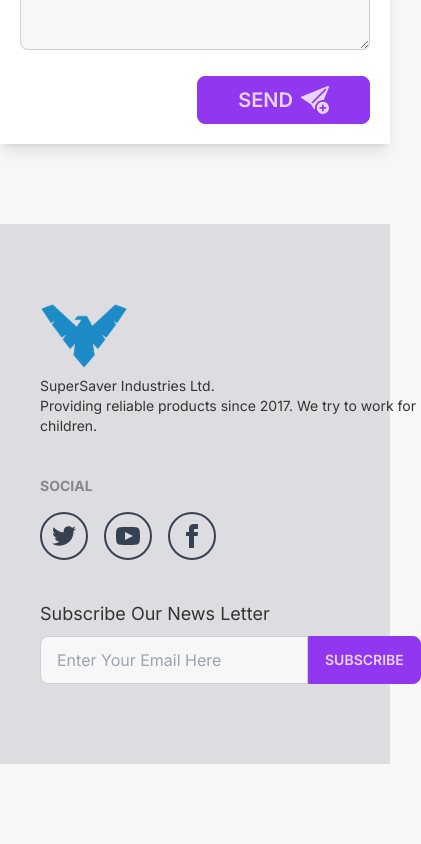
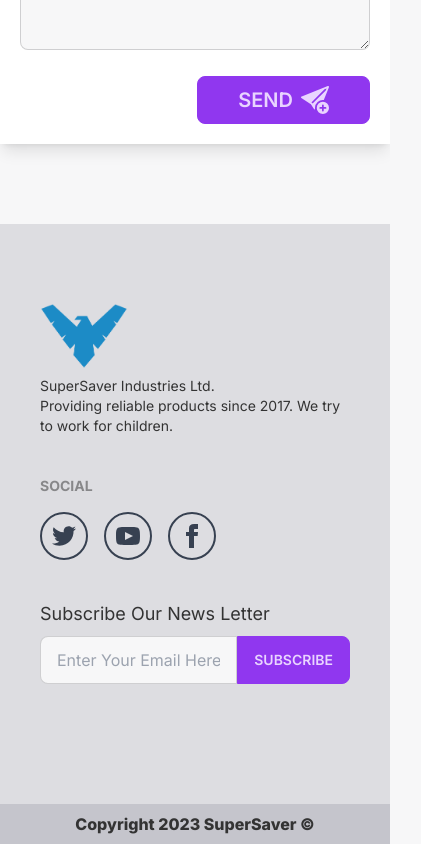
Before and after one commit to a4arpon/super-savers, a React (Vite) app: page / in a window 390 px wide. Shown: the part 4766-5610 px from the top of the page, 421 px wide, since content can reach past the window. Before the commit the page ends 5530 px from the top, so only its background shows below. Built offline with nearby package versions, Linux system fonts and the light colour scheme; no server answers.

Commit message:
Fix: Footer Menu Fixed

```diff
--- a/src/components/shared/Footer.jsx
+++ b/src/components/shared/Footer.jsx
@@ -1,6 +1,7 @@
 const Footer = () => {
   return (
-    <footer className="footer p-10 bg-base-200 text-neutral-content py-20">
+    <footer className="bg-base-200 text-neutral-content">
+      <div className="footer p-10 py-20">
         <div>
           <img src="/logo.png" alt="" className="h-16" />
           <p>
@@ -52,11 +53,15 @@ const Footer = () => {
           <div className="input-group">
             <input
               type="email"
-            className="input input-bordered focus:outline-none"
+              className="input input-bordered focus:outline-none w-full"
               placeholder="Enter Your Email Here"
             />
             <button className="btn btn-primary">Subscribe</button>
           </div>
+        </div>
+      </div>
+      <div className="lg:col-span-3 mt-10 bg-base-300 text-center py-2 font-extrabold">
+        <p>Copyright 2023 SuperSaver &copy;</p>
       </div>
     </footer>
   )
```
Lines whose indentation alone changed are shown as unchanged.
